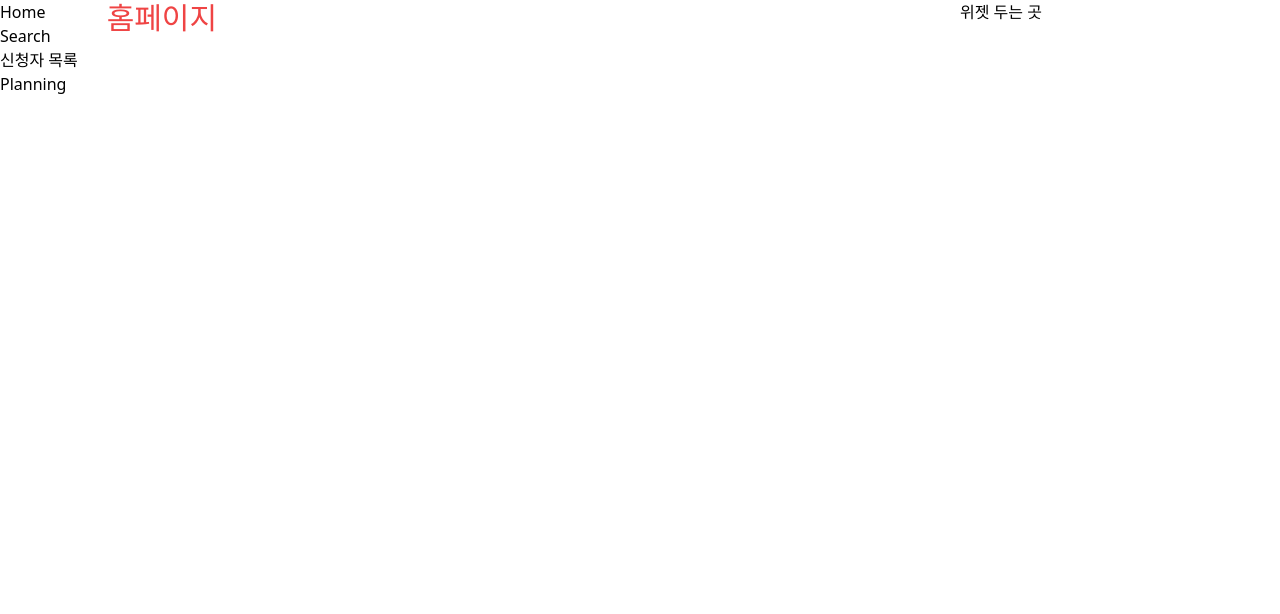
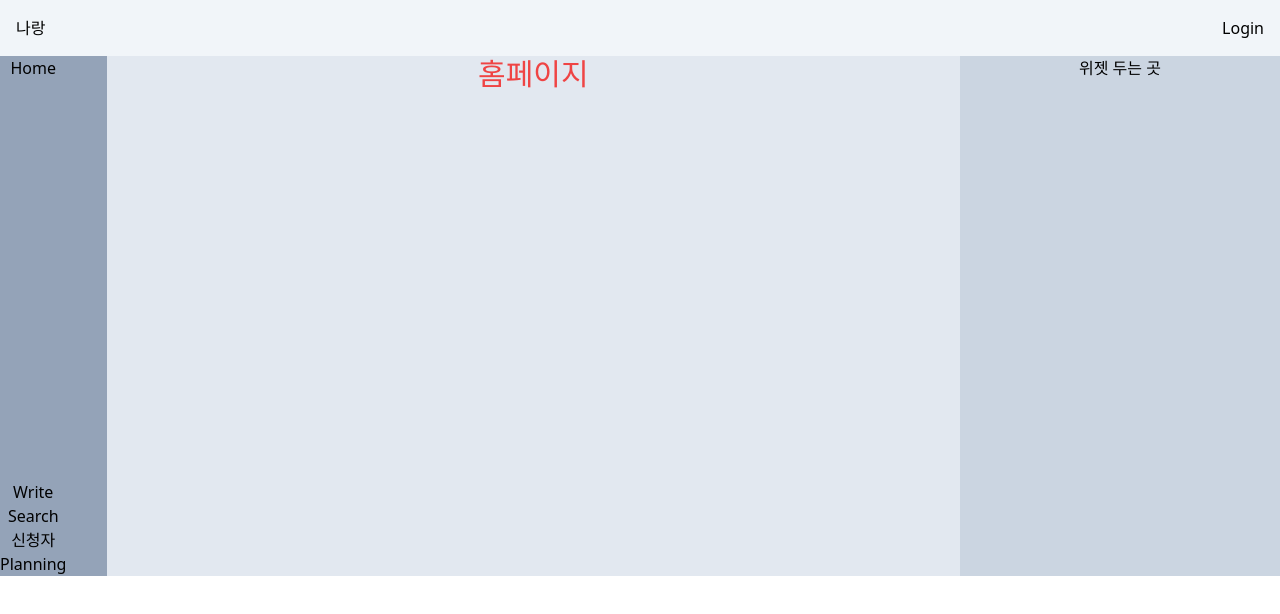
Before and after one commit to narang-trip/frontend, a React (Vite) app in the folder frontend/: page / in a window 1280 px wide. Shown: the top 614 px of the page. Built offline with nearby package versions, Linux system fonts and the light colour scheme.

Commit message:
make basic component of button

```diff
--- a/frontend/package.json
+++ b/frontend/package.json
@@ -11,6 +11,7 @@
   },
   "dependencies": {
     "@reduxjs/toolkit": "^2.0.1",
+    "axios": "^1.6.5",
     "react": "^18.2.0",
     "react-dom": "^18.2.0",
     "react-redux": "^9.1.0",
--- a/frontend/src/App.jsx
+++ b/frontend/src/App.jsx
@@ -6,6 +6,7 @@ import ErrorPage from "./pages/Error";
 import SearchPage from "./pages/Search";
 import PlanningPage from "./pages/Planning";
 import ApplicantList from "./pages/ApplicantList";
+import WritePage from "./pages/Write";
 
 const router = createBrowserRouter([
   {
@@ -14,6 +15,10 @@ const router = createBrowserRouter([
     errorElement: <ErrorPage />,
     children: [
       { index: true, element: <HomePage /> },
+      {
+        path: "write",
+        element: <WritePage />
+      },
       {
         path: "search",
         element: <SearchPage />,
--- a/frontend/src/components/MainNavigation.jsx
+++ b/frontend/src/components/MainNavigation.jsx
@@ -2,26 +2,29 @@ import { NavLink } from "react-router-dom";
 
 function MainNavigation() {
   return (
-    <header>
-      <nav>
-        <ul>
-          <li>
+    <div>
+      <nav className=" flex items-center">
+        <ul className="text-center">
+          <li className="mb-[400px]">
             <NavLink to="/" end>
               Home
             </NavLink>
           </li>
           <li>
+            <NavLink to="/write">Write</NavLink>
+          </li>
+          <li>
             <NavLink to="/search">Search</NavLink>
           </li>
           <li>
-            <NavLink to="/applicantList">신청자 목록</NavLink>
+            <NavLink to="/applicantList">신청자</NavLink>
           </li>
           <li>
             <NavLink to="/planning">Planning</NavLink>
           </li>
         </ul>
       </nav>
-    </header>
+    </div>
   );
 }
 
--- /dev/null
+++ b/frontend/src/components/UpperNavBar.jsx
@@ -0,0 +1,7 @@
+
+export default function UpperNavbar() {
+  return <header className="flex justify-between p-4 bg-slate-100">
+    <div>나랑</div>
+    <div>Login</div>
+  </header>;
+}
--- a/frontend/src/components/Widgets.jsx
+++ b/frontend/src/components/Widgets.jsx
@@ -1,5 +1,6 @@
-
+import axios from "axios"
 
 export default function Widgets() {
-    return <div>위젯 두는 곳 </div>
+
+    return <div className="text-center">위젯 두는 곳 </div>
 }
--- a/frontend/src/pages/Home.jsx
+++ b/frontend/src/pages/Home.jsx
@@ -1,5 +1,10 @@
-
+import { Fragment } from "react";
+import Button from "../ui/Button";
 
 export default function HomePage() {
-    return <div className="text-3xl text-red-500">홈페이지</div>
+  return (
+    <div >
+      <div className="text-3xl text-red-500 text-center">홈페이지</div>
+    </div>
+  );
 }
--- a/frontend/src/pages/Root.jsx
+++ b/frontend/src/pages/Root.jsx
@@ -1,22 +1,27 @@
 import { Outlet } from "react-router-dom";
 import MainNavigation from "../components/MainNavigation";
 import Widgets from "../components/Widgets";
+import { Fragment } from "react";
+import UpperNavbar from "../components/UpperNavBar";
 
 function RootLayout() {
   // const navigation = useNavigation();
 
   return (
+    <Fragment>
+        <UpperNavbar/>
       <div className="flex">
-      <header className="w-1/12">
+        <div className="w-1/12 flex bg-slate-400">
           <MainNavigation />
-      </header>
-      <main className="w-8/12">
+        </div>
+        <main className="w-8/12 bg-slate-200">
           <Outlet />
         </main>
-      <div className="w-3/12">
+        <div className="w-3/12 bg-slate-300">
           <Widgets />
         </div>
       </div>
+    </Fragment>
   );
 }
 
--- /dev/null
+++ b/frontend/src/pages/Write.jsx
@@ -0,0 +1,5 @@
+
+
+export default function WritePage() {
+    return <h1>글쓰는 페이지</h1>
+}
--- /dev/null
+++ b/frontend/src/ui/Button.jsx
@@ -0,0 +1,3 @@
+export default function Button(props) {
+  return <button>{props.children}</button>;
+}
--- a/frontend/tailwind.config.js
+++ b/frontend/tailwind.config.js
@@ -1,9 +1,8 @@
 /** @type {import('tailwindcss').Config} */
 export default {
-  content: ["./index.html",
-  "./src/**/*.{js,ts,jsx,tsx}",],
+  content: ["./index.html", "./src/**/*.{js,ts,jsx,tsx}"],
   theme: {
     extend: {},
   },
   plugins: [],
-}
+};
```
Also changed, not shown: 1 other file (tests, documents, lock files or other folders). Lines whose indentation alone changed are shown as unchanged.
